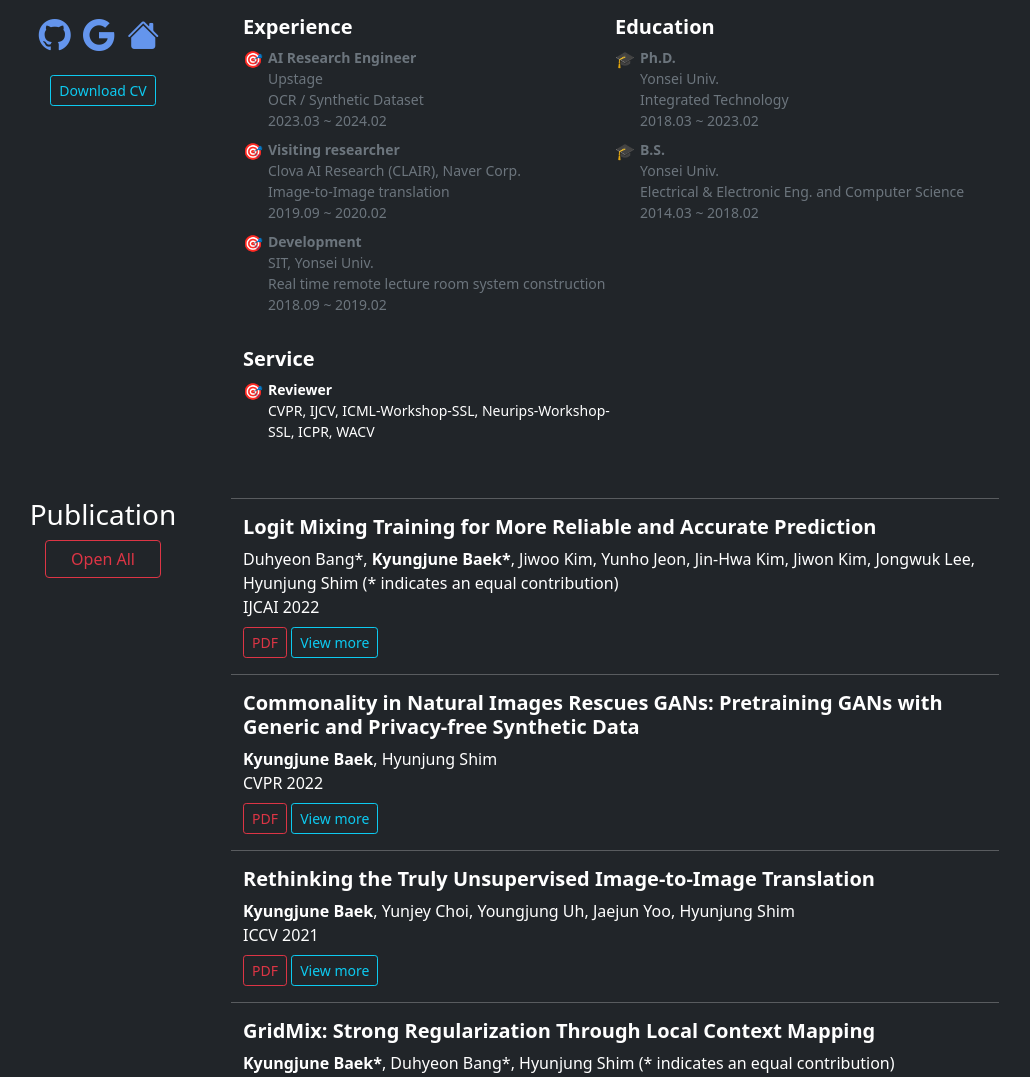
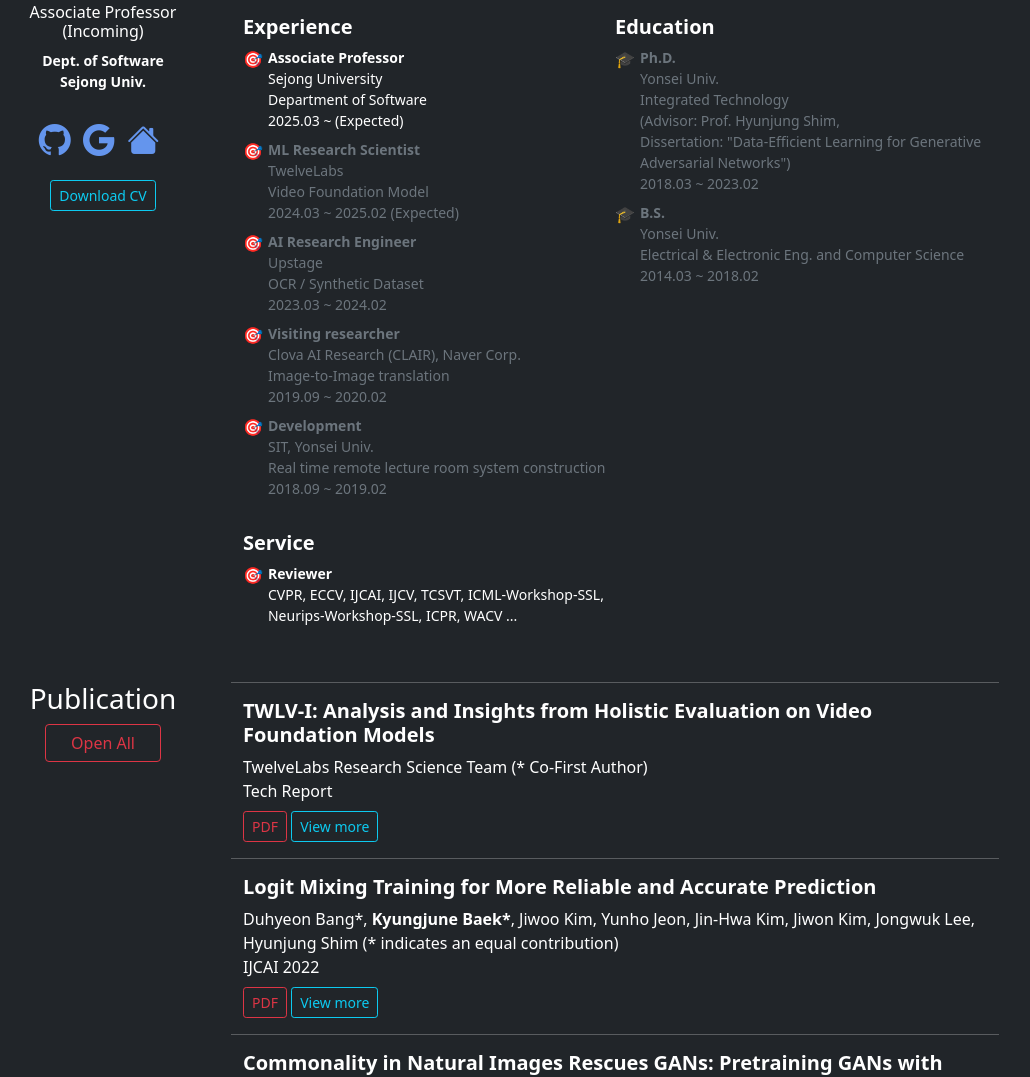
Before and after one commit to FriedRonaldo/friedronaldo.github.io, a plain HTML site: page index.html in a window 1280 px wide. Shown: the part 278-1355 px from the top of the page, without its empty margins (153-1183 px from the left). Drawn offline with nearby package versions, Linux system fonts and the light colour scheme.

Commit message:
fix: add 12labs and sejong univ

```diff
--- a/index.html
+++ b/index.html
@@ -41,6 +41,15 @@
 
         <div class="row text-center mt-3 g-0">
           <h5 class="fw-bold">Kyungjune Baek</h5>
+          <h6>Associate Professor (Incoming)</h6>
+          <strong class="small">
+            <p>
+              Dept. of Software <br>
+              Sejong Univ.
+            </p>
+          </strong>
+          <!-- <h6>Department of Software</h6>
+          <h6></h6> -->
         </div>
 
         <div class="text-center mt-2 mb-3">
@@ -92,6 +101,46 @@
         <div class="row mt-4 g-0">
           <div class="col-sm g-0">
             <h5 class="fw-bold">Experience</h5>
+
+            <div class="row mb-2">
+                <div class="col-1 me-1">
+                  &#x1F3AF;
+                </div>
+                <div class="col small">
+                  <div class="row">
+                    <strong class="px-0">Associate Professor</strong>
+                  </div>
+                  <div class="row ">
+                    Sejong University
+                  </div>
+                  <div class="row ">
+                    Department of Software
+                  </div>
+                  <div class="row ">
+                    2025.03 ~ (Expected)
+                  </div>
+                </div>
+              </div>
+
+            <div class="row mb-2">
+                <div class="col-1 me-1">
+                  &#x1F3AF;
+                </div>
+                <div class="col small text-muted">
+                  <div class="row">
+                    <strong class="px-0">ML Research Scientist</strong>
+                  </div>
+                  <div class="row ">
+                    TwelveLabs
+                  </div>
+                  <div class="row ">
+                    Video Foundation Model
+                  </div>
+                  <div class="row ">
+                    2024.03 ~ 2025.02 (Expected)
+                  </div>
+                </div>
+              </div>
 
             <div class="row mb-2">
               <div class="col-1 me-1">
@@ -171,7 +220,9 @@
                   Yonsei Univ.
                 </div>
                 <div class="row ">
-                  Integrated Technology
+                  Integrated Technology <br>
+                  (Advisor: Prof. Hyunjung Shim, <br>
+                  Dissertation: "Data-Efficient Learning for Generative Adversarial Networks")
                 </div>
                 <div class="row ">
                   2018.03 ~ 2023.02
@@ -216,7 +267,7 @@
                   <strong class="px-0">Reviewer</strong>
                 </div>
                 <div class="row ">
-                  CVPR, IJCV, ICML-Workshop-SSL, Neurips-Workshop-SSL, ICPR, WACV
+                  CVPR, ECCV, IJCAI, IJCV, TCSVT, ICML-Workshop-SSL, Neurips-Workshop-SSL, ICPR, WACV ...
                 </div>
               </div>
             </div>
@@ -240,6 +291,25 @@
       </div>
 
       <div class="col-sm">
+        <div class="row">
+            <hr>
+            <h5><strong>TWLV-I: Analysis and Insights from Holistic Evaluation on Video Foundation Models</strong></h5>
+            <p>TwelveLabs Research Science Team (* Co-First Author)<br>
+              Tech Report <br>
+              <a class="btn btn-sm btn-outline-danger mt-2" href="https://arxiv.org/abs/2408.11318" target="_blank" rel="noopener noreferrer">PDF</a>
+              <button class="btn btn-sm btn-outline-info mt-2" id="ctr-synth" type="button" data-bs-toggle="collapse" data-bs-target="#VFM" aria-expanded="true" aria-controls="VFM">View more</button>
+            </p>
+            <div class="collapse mb-1" id="VFM">
+              <div class="card card-body bg-dark">
+
+                <div class="row">
+
+                </div>
+
+              </div>
+            </div>
+          </div>
+
         <div class="row">
           <hr>
           <h5><strong>Logit Mixing Training for More Reliable and Accurate Prediction</strong></h5>
```
